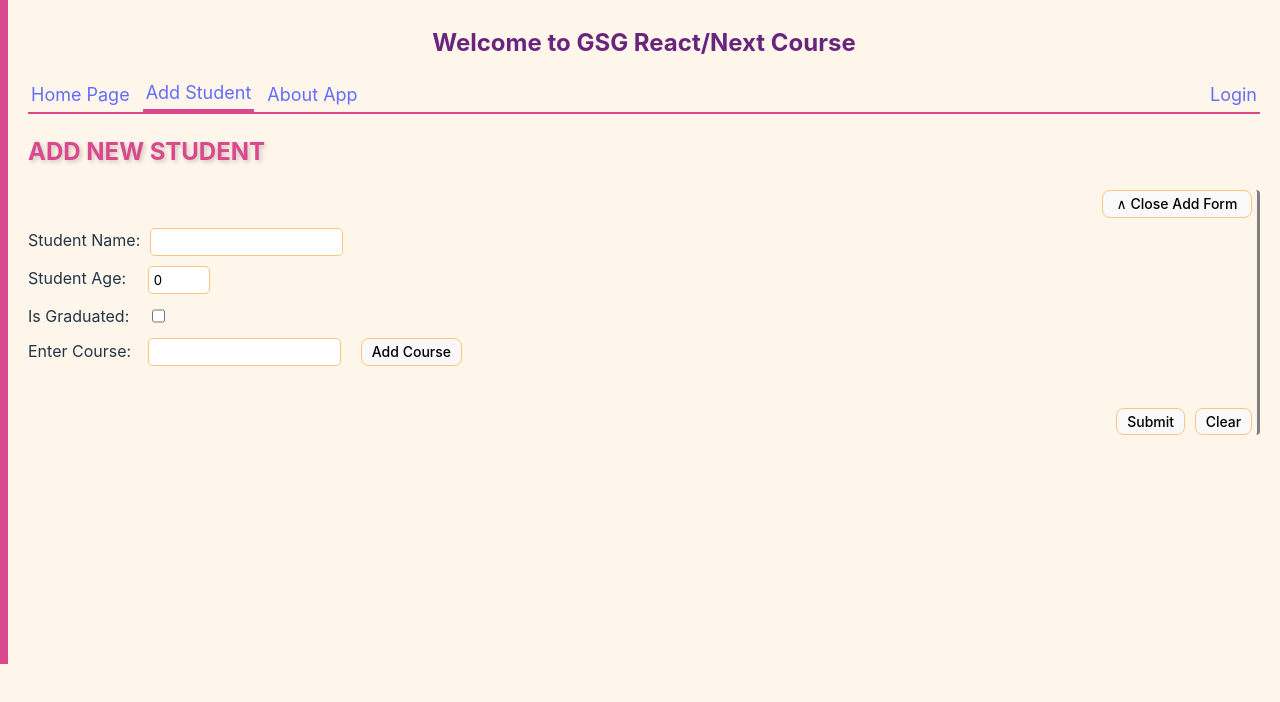
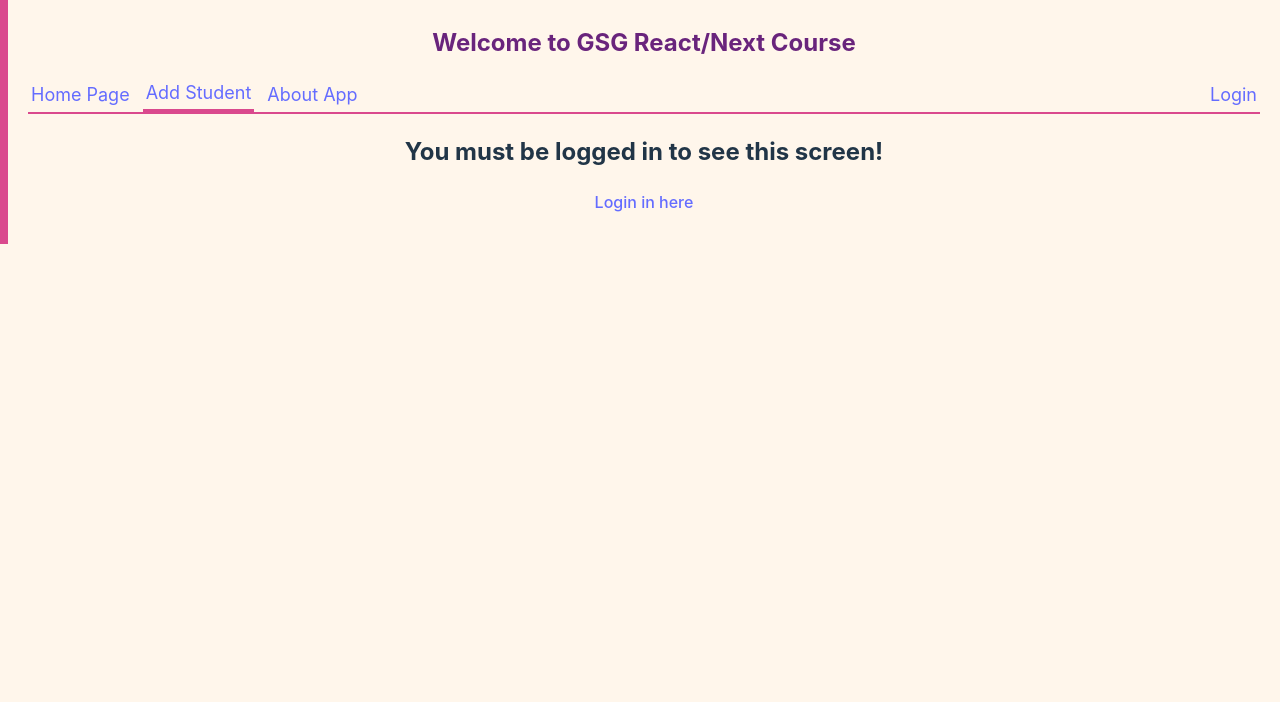
Before and after one commit to kldoon/GSG_React_Next, a React (Vite) app in the folder 1_Students App/: page /add in a window 1280 px wide. Shown: the top 702 px of the page. Built offline with nearby package versions, Linux system fonts and the light colour scheme.

Commit message:
Guarded Route (Student App 25)

```diff
--- a/1_Students App/src/App.tsx
+++ b/1_Students App/src/App.tsx
@@ -10,6 +10,7 @@ import { IStudent } from './types';
 import AddStudent from './screens/AddStudent.screen';
 import Login from './screens/Login.screen';
 import NavBar from './components/nav-bar/nav-bar.component';
+import Guarded from './components/common/guarded-route/guarded-route.component';
 
 function App() {
   const h1Style = { color: '#69247C', fontSize: '24px' };
@@ -55,9 +56,9 @@ function App() {
               onRemove={removeFirst}
             />
           } />
-        <Route path='/add' element={<AddStudent onAdd={handleAddStudent} />} />
+        <Route path='/add' element={<Guarded><AddStudent onAdd={handleAddStudent} /></Guarded>} />
         <Route path='/about' element={<About />} />
-        <Route path='/student/:id' element={<StudentDetails />} />
+        <Route path='/student/:id' element={<Guarded><StudentDetails /></Guarded>} />
         <Route path='/login' element={<Login />} />
         <Route path='*' element={<NotFound />} />
       </Routes>
--- /dev/null
+++ b/1_Students App/src/components/common/guarded-route/guarded-route.component.tsx
@@ -0,0 +1,24 @@
+import React, { useContext } from 'react'
+import { AuthContext } from '../../../providers/authProvider';
+import { Link } from 'react-router-dom';
+
+interface IProps {
+  children: React.ReactNode;
+}
+
+const Guarded = (props: IProps) => {
+  const { user } = useContext(AuthContext);
+
+  if (user === null) {
+    return (
+      <div>
+        <h2>You must be logged in to see this screen!</h2>
+        <Link to='/login'>Login in here</Link>
+      </div>
+    )
+  }
+
+  return props.children;
+}
+
+export default Guarded
```
